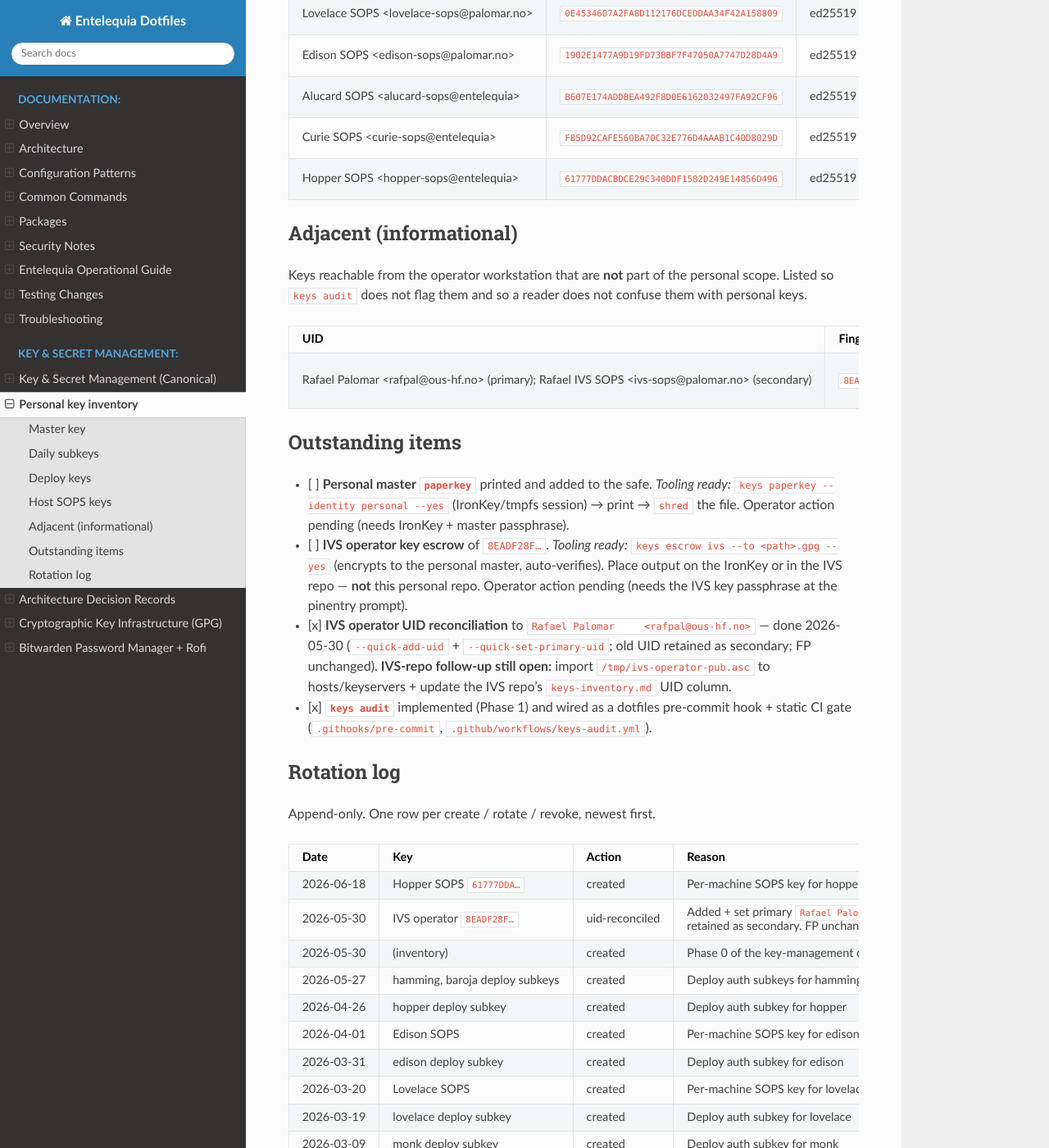
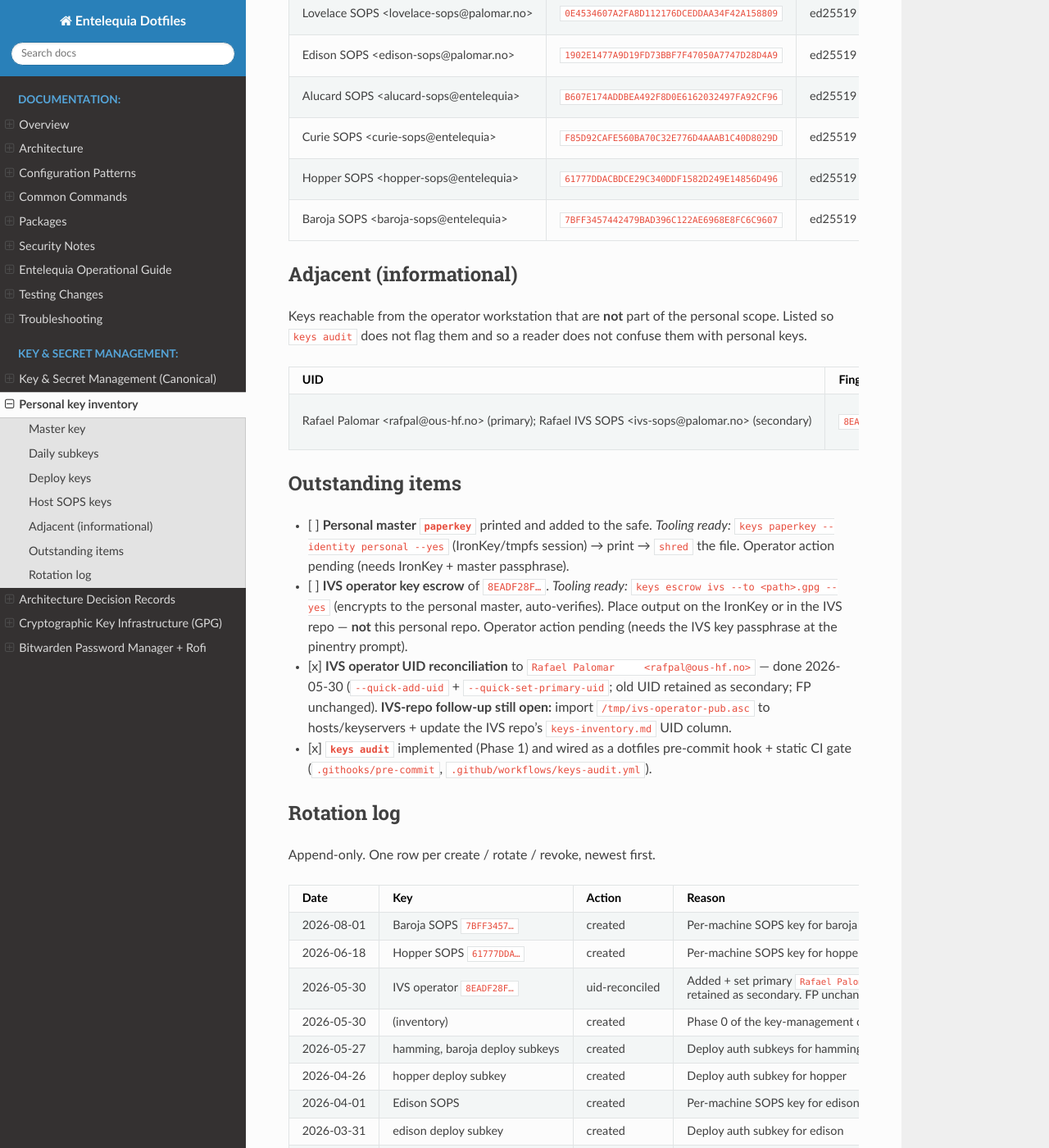
Before and after one commit to RafaelPalomar/dotfiles, a Sphinx documentation site: the page built from docs/source/keys-inventory.md, in a window 1280 px wide and 1400 px high, scrolled down 1724 px. Shown: the whole window at 82% size. Built offline with Sphinx 7.4.7 and the Read the Docs theme 3.1.0, drawn with Linux system fonts in a browser that asks for light colours.

Commit message:
baroja: alpha personal agent (sops openrouter key + home service)
System: sops-secrets-service-type decrypting openrouter/rafael to
/run/secrets/openrouter/rafael (owner rafael, 0400) — same wiring as
curie.  The Baroja SOPS key (7BFF3457442479BAD396C122AE6968E8FC6C9607)
was generated passwordless in /root/.gnupg on the host; sops/baroja.yaml
is encrypted to it plus the personal key (.sops.yaml rule added; key
inventoried + rotation-logged).

Home: alpha-home-service — pi + the alpha wrapper.  The agent's PKS
share expects ~/pks to be the Nextcloud-synced store; until the
Nextcloud account is transferred to baroja it is a local dir.

```diff
--- a/docs/source/keys-inventory.md
+++ b/docs/source/keys-inventory.md
@@ -73,6 +73,7 @@
 | Alucard SOPS &lt;alucard-sops@entelequia&gt; | `B607E174ADDBEA492F8D0E6162032497FA92CF96` | ed25519 + cv25519 | 2026-06-17 | 2028-06-16 | alucard:/root/.gnupg (public on curie) | (not escrowed — regenerate on host loss) | Recipient for `sops/alucard.yaml` (Archimedes tutor key, leandro) |
 | Curie SOPS &lt;curie-sops@entelequia&gt; | `F85D92CAFE560BA70C32E776D4AAAB1C40D8029D` | ed25519 + cv25519 | 2026-06-17 | never | curie:/root/.gnupg | (not escrowed — regenerate on host loss) | Recipient for `sops/curie.yaml` (alpha personal-agent key, rafael) |
 | Hopper SOPS &lt;hopper-sops@entelequia&gt; | `61777DDACBDCE29C340DDF1582D249E14856D496` | ed25519 + cv25519 | 2026-06-18 | never | hopper:/root/.gnupg (public on curie) | (not escrowed — regenerate on host loss) | Recipient for `sops/hopper.yaml` (Archimedes tutor key, adrian) |
+| Baroja SOPS &lt;baroja-sops@entelequia&gt; | `7BFF3457442479BAD396C122AE6968E8FC6C9607` | ed25519 + cv25519 | 2026-08-01 | never | baroja:/root/.gnupg (public on curie) | (not escrowed — regenerate on host loss) | Recipient for `sops/baroja.yaml` (alpha personal-agent key, rafael) |
 
 ## Adjacent (informational)
 
@@ -111,6 +112,7 @@
 
 | Date | Key | Action | Reason |
 |---|---|---|---|
+| 2026-08-01 | Baroja SOPS `7BFF3457…` | created | Per-machine SOPS key for baroja (`sops/baroja.yaml`); alpha personal-agent key for rafael |
 | 2026-06-18 | Hopper SOPS `61777DDA…` | created | Per-machine SOPS key for hopper (`sops/hopper.yaml`); Archimedes tutor key for adrian |
 | 2026-05-30 | IVS operator `8EADF28F…` | uid-reconciled | Added + set primary `Rafael Palomar <rafpal@ous-hf.no>`; old `ivs-sops@palomar.no` retained as secondary. FP unchanged → SOPS unaffected (ADR-0001) |
 | 2026-05-30 | (inventory) | created | Phase 0 of the key-management consolidation: personal inventory established as source of truth (ADR-0001) |
```
Also changed, not shown: .sops.yaml, 3 other files.
